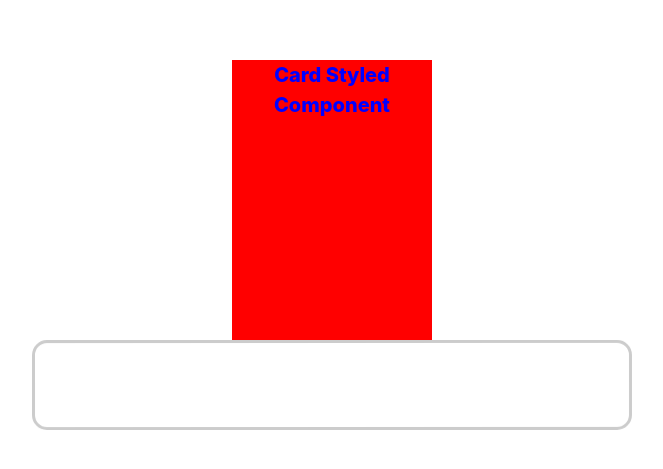
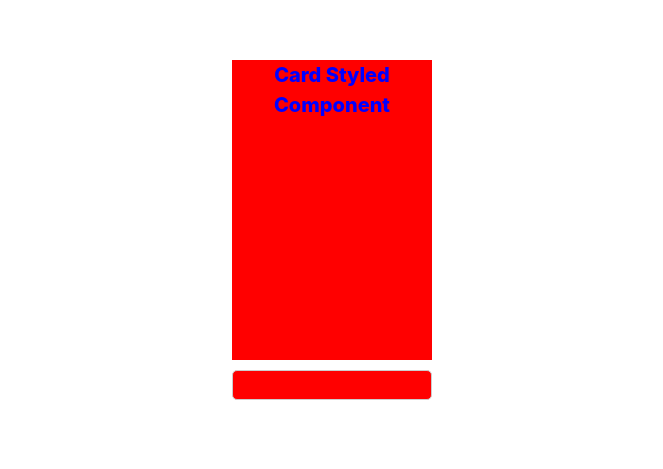
Before and after one commit to CodeCraft-LTDA/react18-quarto-estilizacao-vite, a React (Vite) app: page / in a window 1280 px wide. Shown: the part 165-634 px from the top of the page, without its empty margins (308-971 px from the left). Built offline with nearby package versions, Linux system fonts and the light colour scheme.

Commit message:
aula 57 styled components themes

```diff
--- a/src/App.tsx
+++ b/src/App.tsx
@@ -2,12 +2,16 @@ import './App.css'
 import { CardStyledComponent } from './components/CardSyledComponent'
 import { Input } from './components/Input/Input'
 // import { Card } from './components/Card'
+import { ThemeProvider } from 'styled-components'
+import theme from './theme/theme'
 
 function App() {
   return (
     <>
-      <CardStyledComponent />
-      <Input />
+      <ThemeProvider theme={theme}>
+        <CardStyledComponent />
+        <Input />
+      </ThemeProvider>
     </>
   )
 }
--- a/src/components/Input/Input.ts
+++ b/src/components/Input/Input.ts
@@ -18,7 +18,8 @@ export const Input = styled.input`
     border: 1px solid #ccc;
     outline: none;
     box-sizing: border-box;
-    animation: ${rotate} 2s alternate-reverse infinite;
+    /* animation: ${rotate} 2s alternate-reverse infinite; */
+    background-color: ${props => props.theme.primary};
     transition: 0.3s;
     &:focus {
         border: 1px solid red;
--- /dev/null
+++ b/src/theme/styled.d.ts
@@ -0,0 +1,5 @@
+import { ThemeType } from "./theme";
+
+declare module "styled-components" {
+    export interface DefaultTheme extends ThemeType {}
+}
--- /dev/null
+++ b/src/theme/theme.ts
@@ -0,0 +1,8 @@
+const theme = {
+    primary: "red",
+    secondary: "blue",
+    sizeSmall: 10,
+}
+
+export type ThemeType = typeof theme;
+export default theme;
```
